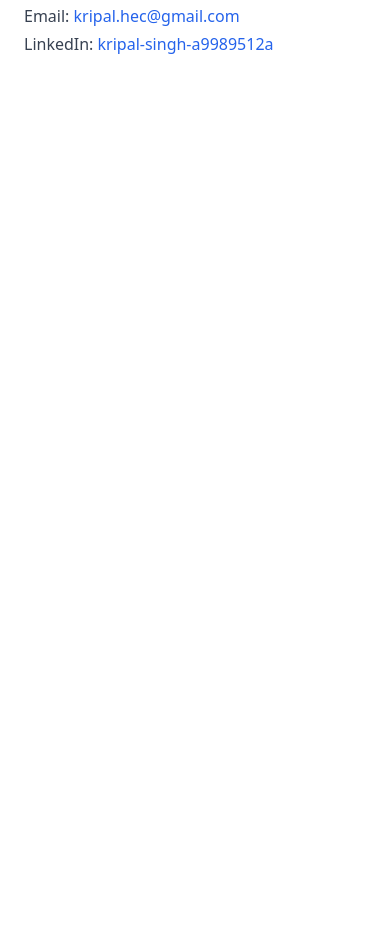
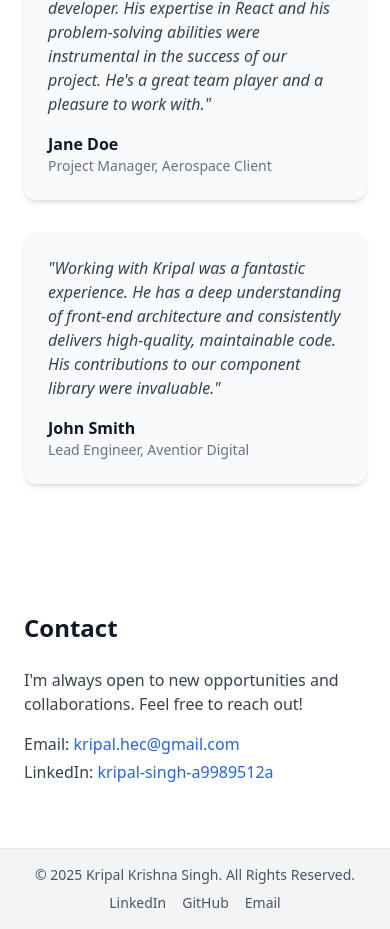
Before and after one commit to kripal004/kripal-krishna-singh-bio, a React (Create React App) app: page / in a window 390 px wide. Shown: the part 5733-6662 px from the top of the page. Before the commit the page ends 5853 px from the top, so only its background shows below. Built offline with nearby package versions, Linux system fonts and the light colour scheme.

Commit message:
added footer

```diff
--- /dev/null
+++ b/src/components/Footer.jsx
@@ -0,0 +1,23 @@
+import React from "react";
+
+export default function Footer() {
+  const currentYear = new Date().getFullYear();
+  return (
+    <footer className="bg-gray-100 border-t border-gray-200">
+      <div className="max-w-5xl mx-auto px-6 py-4 flex flex-col md:flex-row justify-between items-center text-sm text-gray-600">
+        <p>&copy; {currentYear} Kripal Krishna Singh. All Rights Reserved.</p>
+        <div className="flex space-x-4 mt-2 md:mt-0">
+          <a href="https://linkedin.com/in/kripal-singh-a9989512a" target="_blank" rel="noopener noreferrer" className="hover:text-blue-500">
+            LinkedIn
+          </a>
+          <a href="https://github.com/kripal004" target="_blank" rel="noopener noreferrer" className="hover:text-blue-500">
+            GitHub
+          </a>
+          <a href="mailto:kripal.hec@gmail.com" className="hover:text-blue-500">
+            Email
+          </a>
+        </div>
+      </div>
+    </footer>
+  );
+}
--- a/src/components/Navbar.jsx
+++ b/src/components/Navbar.jsx
@@ -14,6 +14,9 @@ export default function Navbar() {
           <a href="#blog" className="text-gray-600 hover:text-blue-500 font-semibold transition-colors duration-300">
             Blog
           </a>
+          <a href="#testimonials" className="text-gray-600 hover:text-blue-500 font-semibold transition-colors duration-300">
+            Testimonials
+          </a>
           <a href="#contact" className="text-gray-600 hover:text-blue-500 font-semibold transition-colors duration-300">
             Contact
           </a>
--- a/src/components/Portfolio.jsx
+++ b/src/components/Portfolio.jsx
@@ -8,7 +8,9 @@ import Experience from "./Experience";
 import Contributions from "./Contributions";
 import Blog from "./Blog";
 import Projects from "./Projects";
+import Testimonials from "./Testimonials";
 import Contact from "./Contact";
+import Footer from "./Footer";
 
 export default function Portfolio() {
   return (
@@ -20,7 +22,9 @@ export default function Portfolio() {
       <Contributions />
       <Blog />
       <Projects />
+      <Testimonials />
       <Contact />
+      <Footer />
     </div>
   );
 }
--- /dev/null
+++ b/src/components/Testimonials.jsx
@@ -0,0 +1,37 @@
+import React from 'react';
+import { motion } from 'framer-motion';
+
+const testimonials = [
+  {
+    quote: "Kripal is a highly skilled and dedicated developer. His expertise in React and his problem-solving abilities were instrumental in the success of our project. He's a great team player and a pleasure to work with.",
+    name: 'Jane Doe',
+    title: 'Project Manager, Aerospace Client',
+    delay: 0.1,
+  },
+  {
+    quote: "Working with Kripal was a fantastic experience. He has a deep understanding of front-end architecture and consistently delivers high-quality, maintainable code. His contributions to our component library were invaluable.",
+    name: 'John Smith',
+    title: 'Lead Engineer, Aventior Digital',
+    delay: 0.2,
+  },
+  // Add more testimonials here
+];
+
+export default function Testimonials() {
+  return (
+    <section id="testimonials" className="bg-white py-16 px-6">
+      <div className="max-w-5xl mx-auto text-center">
+        <h2 className="text-2xl font-semibold mb-8">What Others Say</h2>
+        <div className="grid md:grid-cols-2 gap-8 text-left">
+          {testimonials.map((testimonial, index) => (
+            <motion.div key={index} className="p-6 bg-gray-50 rounded-xl shadow-md" initial={{ opacity: 0, y: 20 }} animate={{ opacity: 1, y: 0 }} transition={{ delay: testimonial.delay }}>
+              <p className="text-gray-700 italic mb-4">"{testimonial.quote}"</p>
+              <p className="font-semibold text-gray-900">{testimonial.name}</p>
+              <p className="text-sm text-gray-500">{testimonial.title}</p>
+            </motion.div>
+          ))}
+        </div>
+      </div>
+    </section>
+  );
+}
```
